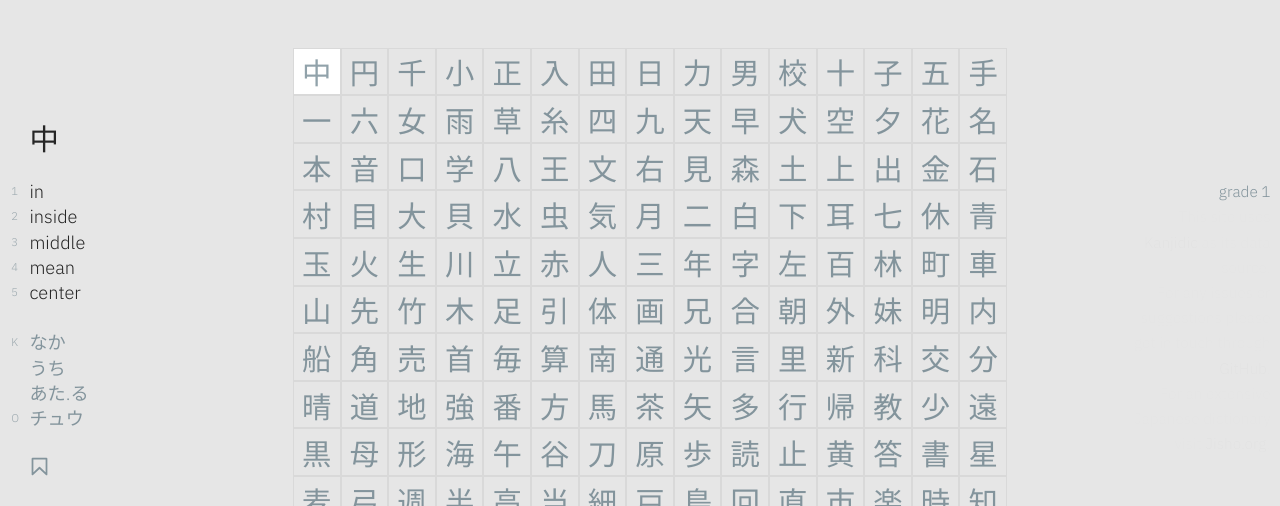
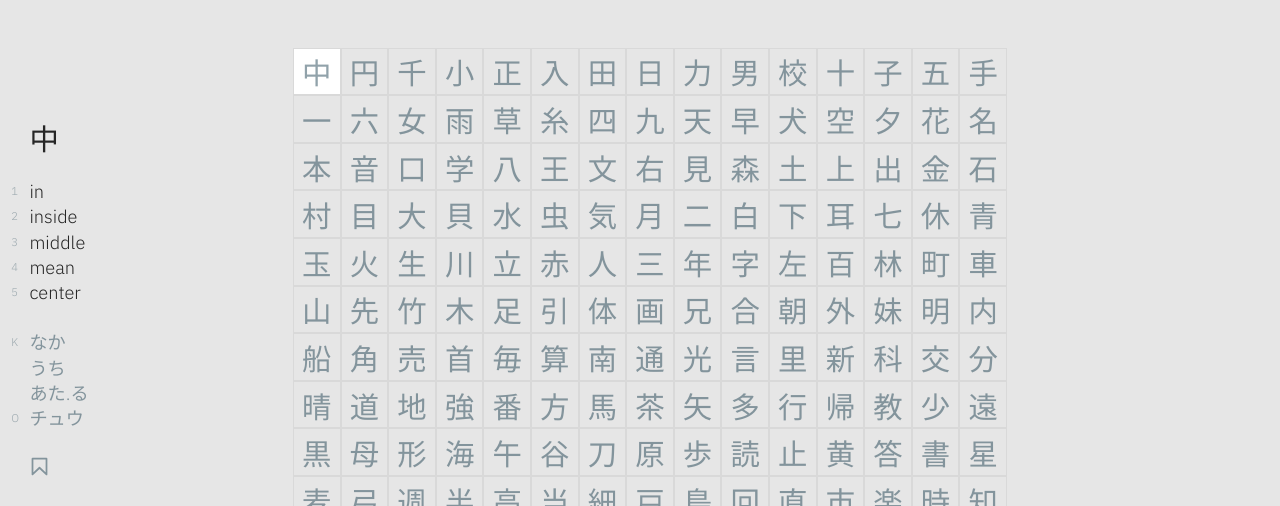
Before and after one commit to alexlemons/yomi, a React (Vite) app: page / in a window 1280 px wide. Shown: the top 506 px of the page. Built offline with nearby package versions, Linux system fonts and the light colour scheme.

Commit message:
task: delete InfoContainer and ScrollState

```diff
--- a/src/App.tsx
+++ b/src/App.tsx
@@ -7,9 +7,7 @@ import {
   CharacterContainer,
   ErrorContainer,
   ErrorMessage,
-  InfoContainer,
   SelectedContainer,
-  ScrollState,
 } from './components';
 import {
   Characters,
@@ -54,7 +52,6 @@ export const App = () => {
   const [error, setError] = useState<ErrorMessage | null>(null);
   const [allCharacters, setAllCharacters] = useState<Characters>(INITIAL_CHARACTERS);
   const [selectedCharacter, setSelectedCharacter] = useState<string | null>(null);
-  const [scrollState, setScrollState] = useState<ScrollState>({ atBottom: false, grade: 1 });
   const [savedCharacters, setSavedCharacters] = useLocalStorage<string[]>(LS_KEY_SAVED_CHARACTERS, []);
 
   useEffect(() => {
@@ -92,12 +89,8 @@ export const App = () => {
       <CharacterContainer
         allCharacters={allCharacters}
         savedCharacters={savedCharacters}
-        setScrollState={setScrollState}
         selectedCharacter={selectedCharacter}
         setSelectedCharacter={setSelectedCharacter}
-      />
-      <InfoContainer
-        scrollState={scrollState}
       />
       <ErrorContainer error={error} />
     </RootFontSizeProvider>
--- a/src/components/character-container/index.tsx
+++ b/src/components/character-container/index.tsx
@@ -19,11 +19,6 @@ const ROW_LENGTH = 15;
 const ROWS_PER_BLOCK = 12;
 const BLOCK_LENGTH = ROW_LENGTH * ROWS_PER_BLOCK;
 const ROW_HEIGHT_REM = 3.4;
-
-export type ScrollState = {
-  atBottom: boolean;
-  grade: number | null;
-};
 
 type BlockProps = {
   data: {
@@ -89,7 +84,6 @@ const Block = memo(({ data, index, style }: BlockProps) => {
 type CharacterContainerProps = {
   allCharacters: Characters;
   savedCharacters: string[];
-  setScrollState: Dispatch<SetStateAction<ScrollState>>;
   selectedCharacter: string | null;
   setSelectedCharacter: Dispatch<SetStateAction<string | null>>;
 }
@@ -114,7 +108,6 @@ const innerElementType = forwardRef<
 export const CharacterContainer = ({
   allCharacters,
   savedCharacters,
-  setScrollState,
   selectedCharacter,
   setSelectedCharacter,
 }: CharacterContainerProps) => {
@@ -161,15 +154,6 @@ export const CharacterContainer = ({
             itemData={itemData}
             itemSize={rootFontSize * ROW_HEIGHT_REM * ROWS_PER_BLOCK}
             overscanCount={2}
-            onItemsRendered={({
-              visibleStartIndex,
-              visibleStopIndex
-            }) => {
-              setScrollState({
-                atBottom: (visibleStopIndex + 1) === blocks.length,
-                grade: allCharacters[blocks[visibleStartIndex][0]].misc.grade,
-              });
-            }}
             width={width}
           >
             {Block}
--- a/src/components/index.ts
+++ b/src/components/index.ts
@@ -1,6 +1,5 @@
 export * from './bookmark-icon';
 export * from './character-container';
 export * from './error-container';
-export * from './info-container';
 export * from './link';
 export * from './selected-container';
--- a/src/components/info-container/index.module.css
+++ /dev/null
@@ -1,29 +0,0 @@
-.root {
-  color: var(--faded);
-  display: flex;
-  flex-direction: column;
-  font-size: 1.1rem;
-  height: 100vh;
-  line-height: 1.8rem;
-  max-width: 14.4rem;
-  padding: 12.8rem 2.1rem 3.4rem;
-  position: absolute;
-  right: 0;
-  text-align: right;
-  top: 0;
-  z-index: var(--z1);
-}
-
-.grade {
-  opacity: 0.01;
-  transition: opacity 0.4s ease-in;
-}
-
-.about {
-  opacity: 0.01;
-  transition: opacity 0.8s ease-in;
-}
-
-.show {
-  opacity: 1.0;
-}
--- a/src/components/info-container/index.tsx
+++ /dev/null
@@ -1,59 +0,0 @@
-import { useEffect, useRef, useState } from 'react';
-import classNames from 'classnames';
-import { ScrollState } from '../character-container';
-import { Link } from '../link';
-import classes from './index.module.css';
-
-type InfoContainerProps = {
-  scrollState: ScrollState;
-};
-
-export const InfoContainer = ({
-  scrollState,
-}: InfoContainerProps) => {
-  const [grade, setGrade] = useState<number | null>(null);
-  const gradeTransitionRef = useRef<number>(0);
-
-  useEffect(() => {
-    // Transition grade in/out.
-    if (grade && scrollState.grade) {
-      clearTimeout(gradeTransitionRef.current);
-      setGrade(scrollState.grade);
-    } else {
-      gradeTransitionRef.current = setTimeout(() => {
-        setGrade(scrollState.grade);
-      }, 400);
-    };
-
-    return () => {
-      clearTimeout(gradeTransitionRef.current);
-    }
-  }, [grade, setGrade, scrollState.grade]);
-
-  const gradeIsTransitioning = grade !== scrollState.grade;
-
-  return (
-    <div className={classes.root}>
-      <div
-        className={classNames(
-          classes.grade,
-          {[classes.show]: !gradeIsTransitioning}
-        )}
-      >
-        {grade ? `grade ${grade}` : ''}
-      </div>
-      <p
-        className={classNames(
-          classes.about,
-          {[classes.show]: scrollState.atBottom}
-        )}
-      >
-        This site uses <Link href="https://www.edrdg.org/wiki/index.php/KANJIDIC_Project" text="Kanjidic"/> as its data source.
-        <br/>
-        For any issues or suggestions please get in touch through <Link href="https://github.com/alexlemons/kanji-explorer" text="GitHub"/>.
-        <br/>
-        For an extensive Japanese dictionary visit <Link href="https://jisho.org" text="Jisho.org"/>.
-      </p>
-    </div>
-  );
-}
```
